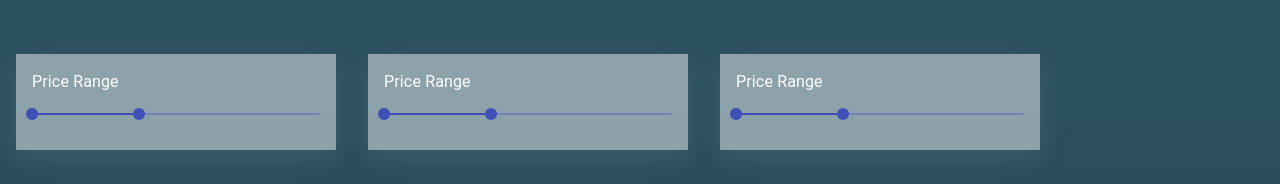
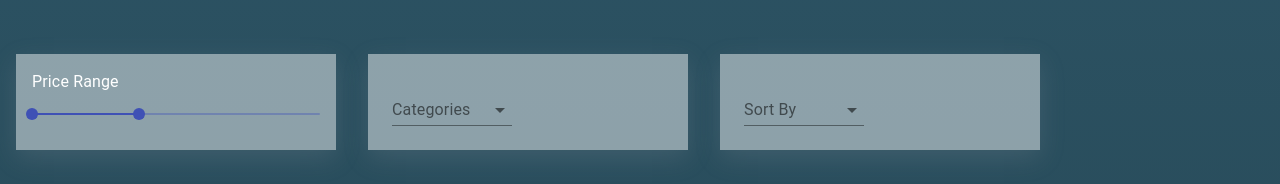
Before and after one commit to abhinaypandey02/gang-ga, a React (Create React App) app: page / in a window 1280 px wide. Shown: the part 138-322 px from the top of the page. Built offline with nearby package versions, Linux system fonts and the light colour scheme.

Commit message:
very epic material ui 2
wda

```diff
--- /dev/null
+++ b/src/components/materialuiComponents/multipleSelect/multipleselect.tsx
@@ -0,0 +1,117 @@
+import React from 'react';
+import clsx from 'clsx';
+import { createStyles, makeStyles, useTheme, Theme } from '@material-ui/core/styles';
+import Input from '@material-ui/core/Input';
+import InputLabel from '@material-ui/core/InputLabel';
+import MenuItem from '@material-ui/core/MenuItem';
+import FormControl from '@material-ui/core/FormControl';
+import ListItemText from '@material-ui/core/ListItemText';
+import Select from '@material-ui/core/Select';
+import Checkbox from '@material-ui/core/Checkbox';
+import Chip from '@material-ui/core/Chip';
+
+const useStyles = makeStyles((theme: Theme) =>
+  createStyles({
+    formControl: {
+      margin: theme.spacing(1),
+      minWidth: 120,
+      maxWidth: 300,
+    },
+    chips: {
+      display: 'flex',
+      flexWrap: 'wrap',
+    },
+    chip: {
+      margin: 2,
+    },
+    noLabel: {
+      marginTop: theme.spacing(3),
+    },
+  }),
+);
+
+const ITEM_HEIGHT = 48;
+const ITEM_PADDING_TOP = 8;
+const MenuProps = {
+  PaperProps: {
+    style: {
+      maxHeight: ITEM_HEIGHT * 4.5 + ITEM_PADDING_TOP,
+      width: 250,
+    },
+  },
+};
+
+const names = [
+  'Oliver Hansen',
+  'Van Henry',
+  'April Tucker',
+  'Ralph Hubbard',
+  'Omar Alexander',
+  'Carlos Abbott',
+  'Miriam Wagner',
+  'Bradley Wilkerson',
+  'Virginia Andrews',
+  'Kelly Snyder',
+];
+
+function getStyles(name: string, personName: string[], theme: Theme) {
+  return {
+    fontWeight:
+      personName.indexOf(name) === -1
+        ? theme.typography.fontWeightRegular
+        : theme.typography.fontWeightMedium,
+  };
+}
+
+export default function MultipleSelect() {
+  const classes = useStyles();
+  const theme = useTheme();
+  const [personName, setPersonName] = React.useState<string[]>([]);
+
+  const handleChange = (event: React.ChangeEvent<{ value: unknown }>) => {
+    setPersonName(event.target.value as string[]);
+  };
+
+  const handleChangeMultiple = (event: React.ChangeEvent<{ value: unknown }>) => {
+    const { options } = event.target as HTMLSelectElement;
+    const value: string[] = [];
+    for (let i = 0, l = options.length; i < l; i += 1) {
+      if (options[i].selected) {
+        value.push(options[i].value);
+      }
+    }
+    setPersonName(value);
+  };
+
+  return (
+    <div>
+
+      <FormControl className={classes.formControl}>
+        <InputLabel id="demo-mutiple-chip-label">Categories</InputLabel>
+        <Select
+          labelId="demo-mutiple-chip-label"
+          id="demo-mutiple-chip"
+          multiple
+          value={personName}
+          onChange={handleChange}
+          input={<Input id="select-multiple-chip" />}
+          renderValue={(selected) => (
+            <div className={classes.chips}>
+              {(selected as string[]).map((value) => (
+                <Chip key={value} label={value} className={classes.chip} />
+              ))}
+            </div>
+          )}
+          MenuProps={MenuProps}
+        >
+          {names.map((name) => (
+            <MenuItem key={name} value={name} style={getStyles(name, personName, theme)}>
+              {name}
+            </MenuItem>
+          ))}
+        </Select>
+      </FormControl>
+
+    </div>
+  );
+}
--- /dev/null
+++ b/src/components/materialuiComponents/sortBy/sortby.tsx
@@ -0,0 +1,53 @@
+import React from 'react';
+import { createStyles, makeStyles, Theme } from '@material-ui/core/styles';
+import InputLabel from '@material-ui/core/InputLabel';
+import MenuItem from '@material-ui/core/MenuItem';
+import FormHelperText from '@material-ui/core/FormHelperText';
+import FormControl from '@material-ui/core/FormControl';
+import Select from '@material-ui/core/Select';
+
+const useStyles = makeStyles((theme: Theme) =>
+  createStyles({
+    formControl: {
+      margin: theme.spacing(1),
+      minWidth: 120,
+    },
+    selectEmpty: {
+      marginTop: theme.spacing(2),
+    },
+  }),
+);
+
+export default function SimpleSelect() {
+  const classes = useStyles();
+  const [age, setAge] = React.useState('');
+
+  const handleChange = (event: React.ChangeEvent<{ value: unknown }>) => {
+    setAge(event.target.value as string);
+  };
+
+  return (
+    <div>
+
+      <FormControl className={classes.formControl}>
+        <InputLabel id="demo-simple-select-autowidth-label">Sort By</InputLabel>
+        <Select
+          labelId="demo-simple-select-autowidth-label"
+          id="demo-simple-select-autowidth"
+          value={age}
+          onChange={handleChange}
+          autoWidth
+        >
+          <MenuItem value="">
+            <em>None</em>
+          </MenuItem>
+          <MenuItem value={10}>Ten</MenuItem>
+          <MenuItem value={20}>Twenty</MenuItem>
+          <MenuItem value={30}>Thirty</MenuItem>
+        </Select>
+
+      </FormControl>
+
+    </div>
+  );
+}
--- a/src/pages/allgymsPage/allgyms_page.tsx
+++ b/src/pages/allgymsPage/allgyms_page.tsx
@@ -7,6 +7,9 @@ import { createStyles, makeStyles, useTheme, Theme  } from '@material-ui/core/st
 import Button from '@material-ui/core/Button';
 import CheckCircleOutlineIcon from '@material-ui/icons/CheckCircleOutline';
 import StarIcon from '@material-ui/icons/Star';
+import MultipleSelect from "../../components/materialuiComponents/multipleSelect/multipleselect";
+import SimpleSelect from "../../components/materialuiComponents/sortBy/sortby";
+
 
 export default function AllGymsPage() {
 
@@ -70,32 +73,10 @@ export default function AllGymsPage() {
                         </div>
                     </div>
                     <div className="col-md-3 p-3 m-lg-3 text-start" id='filterbox'>
-                        <div className={classes.root}>
-                            <Typography id="range-slider" gutterBottom>
-                                Price Range
-                             </Typography>
-                            <Slider
-                                value={value}
-                                onChange={handleChange1}
-                                valueLabelDisplay="auto"
-                                aria-labelledby="range-slider"
-                                getAriaValueText={valuetext}
-                            />
-                        </div>
+                    <MultipleSelect/>
                     </div>
                     <div className="col-md-3 p-3 m-lg-3 text-start" id='filterbox'>
-                        <div className={classes.root}>
-                            <Typography id="range-slider" gutterBottom>
-                                Price Range
-                             </Typography>
-                            <Slider
-                                value={value}
-                                onChange={handleChange1}
-                                valueLabelDisplay="auto"
-                                aria-labelledby="range-slider"
-                                getAriaValueText={valuetext}
-                            />
-                        </div>
+                        <SimpleSelect/>
                     </div>
 
                 </div>
```
